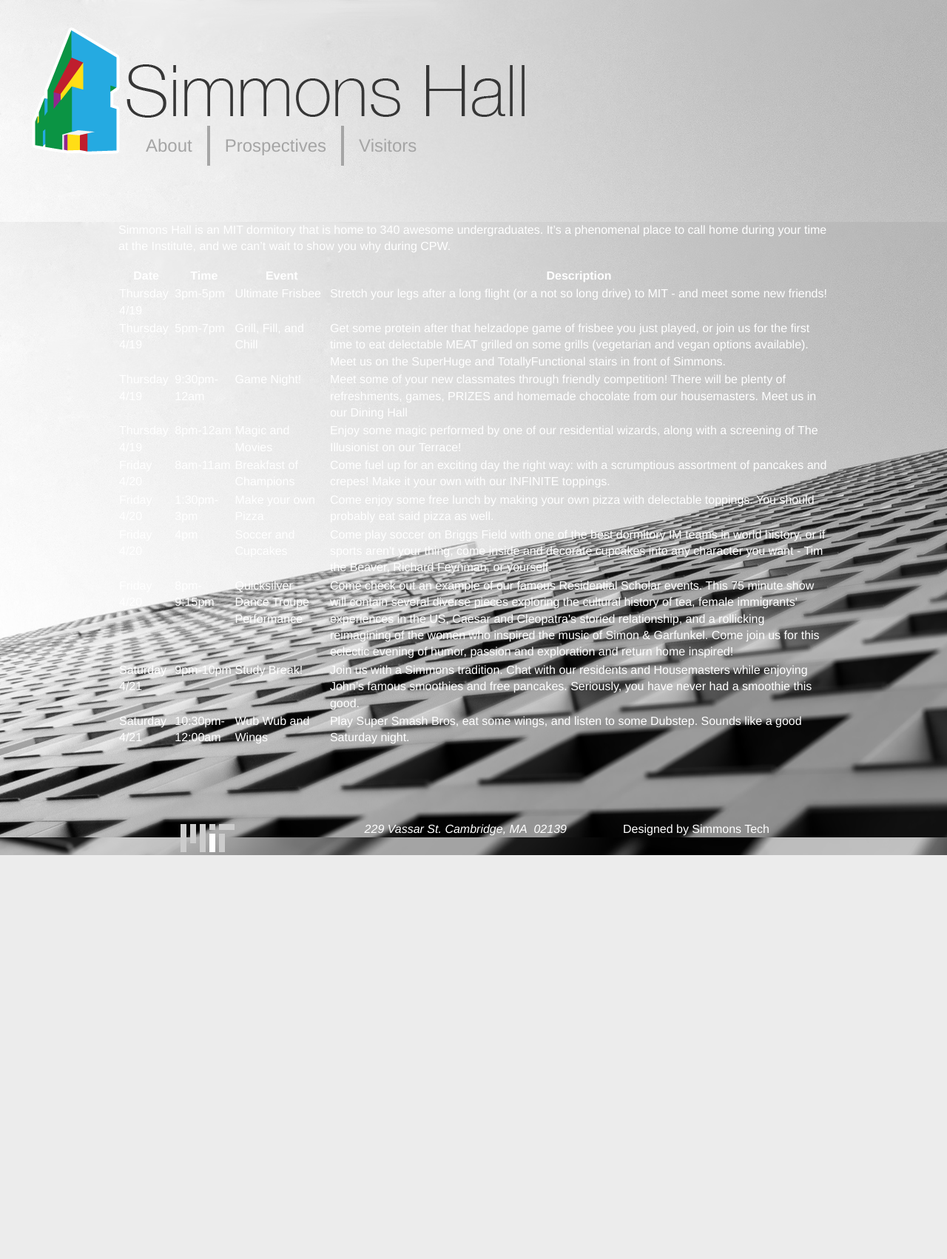
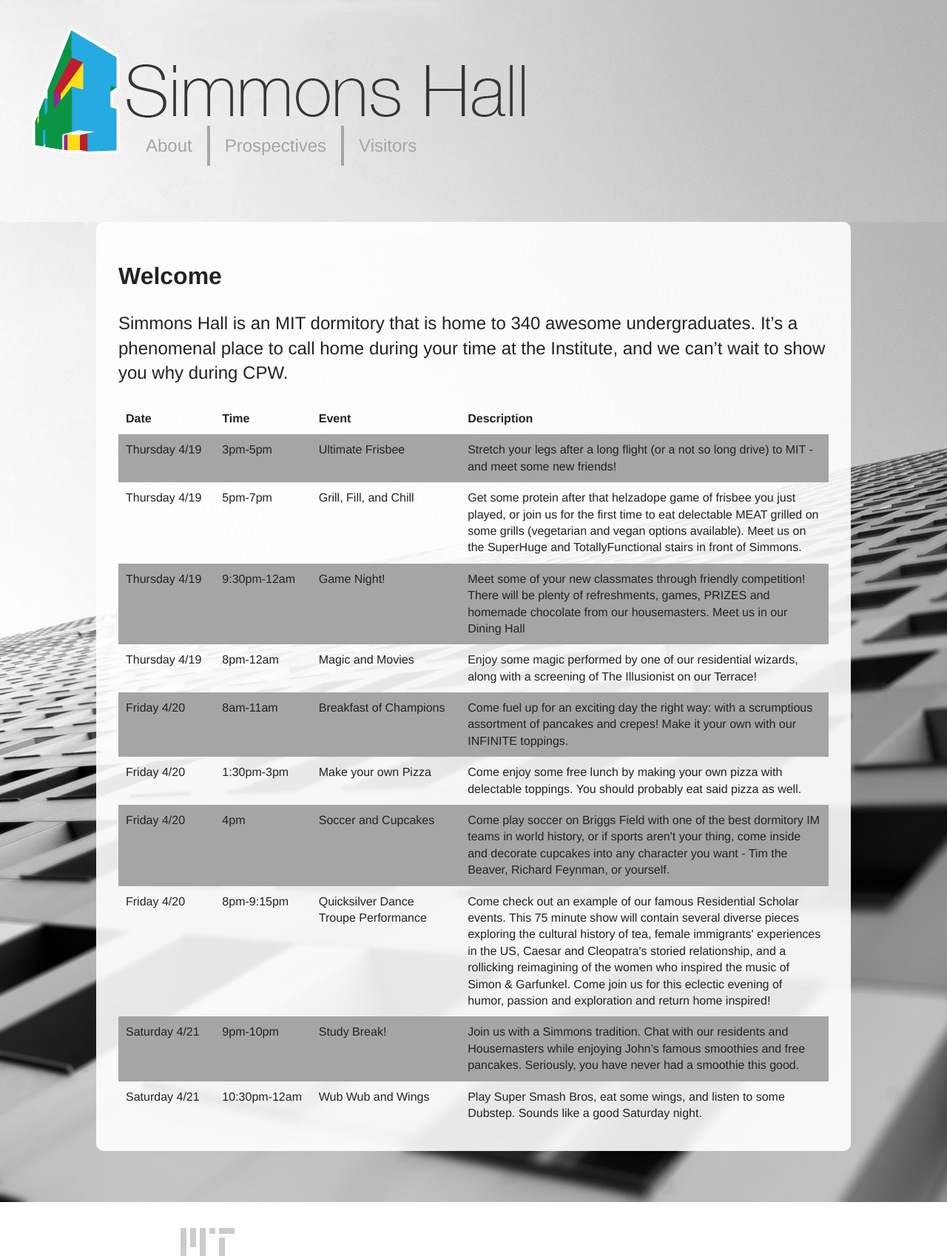
Before and after one commit to simmons-tech/Simmons-Website, a PHP site: page /prospectives.html in a window 1280 px wide. Shown: the whole page at 74% size. Before the commit the page ends 1156 px from the top, so only its background shows below. Run offline with PHP 8.4, Linux system fonts and the light colour scheme; some libraries are stand-ins or nearby versions.

Commit message:
version 1.0 as deployed to simmons.mit.edu 3:30am 4/8/12

```diff
--- a/about.html
+++ b/about.html
@@ -43,9 +43,10 @@
 	</ul>
       </nav>
   </header>
-  <div role="main" id="content">
+  <div role="main" id="content" class="container">
+    <h1>About</h1>
 
-    <p>Simmons Hall is an MIT Undergraduate Residence Hall. It is home
+    <p class="larger">Simmons Hall is an MIT Undergraduate Residence Hall. It is home
       to 340 MIT undergraduates, 10 MIT graduate students, 2 MIT
       professors and their families, and 5 Resident Scholars who are
       visiting MIT for the academic year. </p>
--- a/css/style.css
+++ b/css/style.css
@@ -92,6 +92,10 @@ small { font-size: 85%; }
 sub, sup { font-size: 75%; line-height: 0; position: relative; vertical-align: baseline; }
 sup { top: -0.5em; }
 sub { bottom: -0.25em; }
+
+.larger {
+    font-size: 18pt;
+}
 
 
 /* =============================================================================
@@ -222,21 +226,6 @@ td { vertical-align: top; }
 
 html, body {
 	background: url(../img/bg.jpg) no-repeat fixed;
-	color: white;
-}
-
-#video-player {
-    margin-left: auto;
-    margin-right: auto;
-    margin-top: 50px;
-    margin-bottom: 20px;
-    padding: 30px;
-    width: 800px;
-    background: rgba(255, 255, 255, 0.5);
-     -moz-border-radius: 10px;
-    -webkit-border-radius: 10px;
-    -khtml-border-radius: 10px;
-    border-radius: 10px;
 }
 
 #content {
@@ -247,17 +236,71 @@ html, body {
     margin-right: auto;
 }
 
+.container {
+    padding: 30px;
+    background: rgba(255, 255, 255, 0.9);
+     -moz-border-radius: 10px;
+    -webkit-border-radius: 10px;
+    -khtml-border-radius: 10px;
+    border-radius: 10px;
+}
+
+.container a, .container a:visited, .continaer a:active {
+    color: #a5a5a5;
+}
+
+.container a:hover {
+    color: #a5a5a5;
+}
+
+nav {
+    display:block;
+    margin:0 auto 20px;
+    position: absolute;
+    left:177px;
+    top:170px;
+}
+nav ul { padding:0; margin:0; }
+nav li { position:relative; float:left; list-style-type:none; }
+nav li a, nav li a:visited {
+    display:block;
+    padding:10px 20px;
+    border-left:4px solid #a5a5a5;
+    color: #a5a5a5;
+    text-decoration:none;
+    font-size: 24px;
+	 }
+nav li a:hover {
+    color: #000;
+    text-decoration:none;
+  }
+
+nav li:first-child a { border-left:none; }
+nav li.last a { border-right:none; }
+
+#video-player {
+    margin-left: auto;
+    margin-right: auto;
+    margin-top: 50px;
+    margin-bottom: 20px;
+    padding: 30px;
+    width: 800px;
+    background: rgba(255, 255, 255, 0.9);
+     -moz-border-radius: 10px;
+    -webkit-border-radius: 10px;
+    -khtml-border-radius: 10px;
+    border-radius: 10px;
+}
+
 iframe {
     border: none;
 }
 
 #cpw {
-    /*margin: auto;*/
     text-align: center;
-    font-size: 18pt;
-    font-style: bold;
     margin-top: 25px;
     margin-bottom: 0px;
+    font-style: bold;
 }
 
 #cpw a {
@@ -286,6 +329,7 @@ footer {
 
 #credit {
     float: right;
+    color: #fff;
 }
 
 #street-address a{
@@ -293,29 +337,37 @@ footer {
 }
 
 
-nav {
-    display:block;
-    margin:0 auto 20px;
-    position: absolute;
-    left:177px;
-    top:170px;
+table {
+    width: 960px;
+    text-align: left;
+    table-layout: fixed;
 }
-nav ul { padding:0; margin:0; }
-nav li { position:relative; float:left; list-style-type:none; }
-nav li a, nav li a:visited {
-    display:block;
-    padding:10px 20px;
-    border-left:4px solid #a5a5a5;
-    color: #a5a5a5;
-    text-decoration:none;
-    font-size: 24px;
-	 }
-nav li a:hover {
-    color: #000;
-    text-decoration:none;
-  }
-nav li:first-child a { border-left:none; }
-nav li.last a { border-right:none; }
+
+tbody tr:nth-child(odd) {
+   background-color: #a5a5a5;
+}
+
+td, th {
+    padding: 10px;
+}
+
+.date {
+    width: 90px;
+}
+
+.time {
+    width: 90px;
+}
+
+.event {
+    width: 150px;
+}
+
+.detail {
+    width: 400px;
+}
+
+
 
 
 
--- a/index.html
+++ b/index.html
@@ -48,7 +48,7 @@
       <iframe src="http://player.vimeo.com/video/39822385?title=0&amp;byline=0&amp;portrait=0"
 	      width="800" height="450" webkitAllowFullScreen
       mozallowfullscreen allowFullScreen></iframe>
-      <p id="cpw"><a href="cpw">Join us over CPW for events and tours!</a></p>
+      <p id="prospectives.html" class="larger"><a href="cpw">Join us over CPW for events and tours!</a></p>
     </div>
   </div>
   <footer>
--- a/prospectives.html
+++ b/prospectives.html
@@ -43,13 +43,14 @@
 	</ul>
       </nav>
   </header>
-  <div role="main" id="content">
+  <div role="main" id="content" class="container">
+    <h1>Welcome</h1>
 
-<p>Simmons Hall is an MIT dormitory that is home to 340 awesome undergraduates. It’s a phenomenal place to call home during your time at the Institute, and we can’t wait to show you why during CPW.</p>
+<p class="larger">Simmons Hall is an MIT dormitory that is home to 340 awesome undergraduates. It’s a phenomenal place to call home during your time at the Institute, and we can’t wait to show you why during CPW.</p>
 <table>
   <thead>
     <tr>
-      <th>Date</th><th>Time</th><th>Event</th><th>Description</th>
+      <th class="date">Date</th><th class="time">Time</th><th class="event">Event</th><th class="detail">Description</th>
     </tr>
   </thead>
   <tbody>
@@ -72,10 +73,10 @@
     </tr>
 
     <tr>
-      <td>Thursday 4/19</td>
-      <td>9:30pm-12am</td>
-      <td>Game Night!</td>
-      <td>Meet some of your new classmates through friendly competition!
+      <td class="date">Thursday 4/19</td>
+      <td class="time">9:30pm-12am</td>
+      <td class="event">Game Night!</td>
+      <td class="detail">Meet some of your new classmates through friendly competition!
 	There will be plenty of refreshments, games, PRIZES and homemade
 	chocolate from our housemasters. Meet us in our Dining
 	Hall</td>
@@ -141,7 +142,7 @@
 
     <tr>
       <td class="date">Saturday 4/21</td>
-      <td class="time">10:30pm-12:00am</td>
+      <td class="time">10:30pm-12am</td>
       <td class="event">Wub Wub and Wings</td>
       <td class="detail">Play Super Smash Bros, eat some wings, and listen to some
 	Dubstep. Sounds like a good Saturday night.</td>
--- a/visitors.html
+++ b/visitors.html
@@ -43,7 +43,8 @@
 	</ul>
       </nav>
   </header>
-  <div role="main" id="content">
+  <div role="main" id="content" class="container">
+    <h1>Tours</h1>
     <p>In recognition of the architectural significance of Simmons
     Hall, we offer tours of the non-residential areas of the
     building.</p>
```
